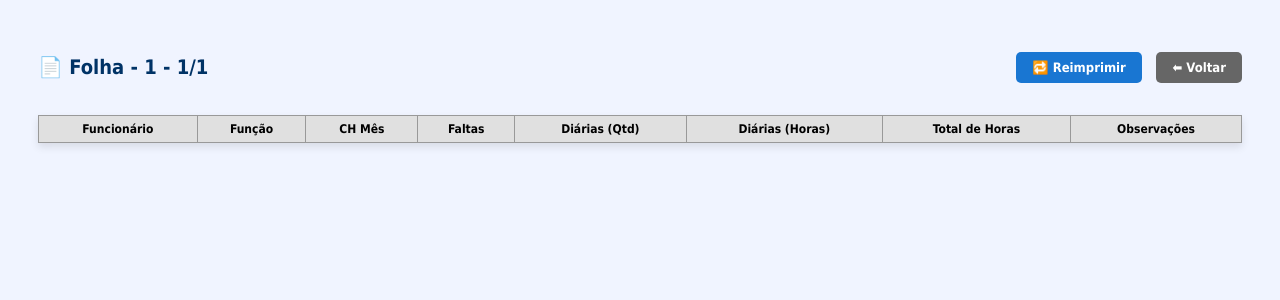
After one commit to amvtec/vitordias, a Django app: page /funcionarios/folha/1/1/1/ in a window 1280 px wide. The commit adds this page. Shown: the top 300 px of the page. Run offline with Django 5.2, Linux system fonts and the light colour scheme; a user stored in the database is signed in; data that the repository does not hold is empty.

Commit message:
Alteracoes nos settings

```diff
--- a/funcionarios/templates/funcionarios/imprimir_folha.html
+++ b/funcionarios/templates/funcionarios/imprimir_folha.html
@@ -223,8 +223,8 @@
                     <th style="width: 4%;">Faltas</th>
                     <th style="width: 5%;">Diárias (Qtd)</th>
                     <th style="width: 5%;">Diárias (Horas)</th>
-                    <th style="width: 5%;">Total de Horas</th>
-                    <th style="width: 16%;">Substituto</th>
+                    <th style="width: 5%;">Total de Horas a Pagar</th>
+                    <th style="width: 16%;">Servidor que foi Substituido</th>
                     <th style="width: 4%;">A. Esp.</th>
                     <th style="width: 4%;">Planej.</th>
                     <th style="width: 25%;">Obs.</th>
@@ -256,7 +256,7 @@
                     <td class="no-print">
                         {% if folha.id %}
                             <a href="{% url 'editar_folha' folha.id %}" class="btn-acoes editar">Editar</a>
-                            <a href="{% url 'excluir_folha' folha.id %}" class="btn-acoes excluir" onclick="return confirm('Deseja excluir este lançamento?')">Excluir</a>
+                            <a href="{% url 'deletar_folha' folha.id %}" class="btn-acoes excluir" onclick="return confirm('Deseja excluir este lançamento?')">Excluir</a>
                         {% else %}
                             <span style="color: #aaa;">Sem lançamento</span>
                         {% endif %}
--- /dev/null
+++ b/funcionarios/templates/funcionarios/ver_folha.html
@@ -0,0 +1,123 @@
+<!DOCTYPE html>
+<html lang="pt-br">
+<head>
+    <meta charset="UTF-8">
+    <title>Folha {{ setor }} - {{ mes }}/{{ ano }}</title>
+    <style>
+        body {
+            font-family: Tahoma, sans-serif;
+            background: #f0f4ff;
+            padding: 30px;
+        }
+
+        .topo {
+            display: flex;
+            justify-content: space-between;
+            align-items: center;
+            margin-bottom: 20px;
+        }
+
+        h2 {
+            color: #003366;
+            font-size: 20px;
+        }
+
+        .btn-reimprimir, .btn-voltar {
+            background-color: #1976d2;
+            color: white;
+            padding: 8px 16px;
+            text-decoration: none;
+            font-size: 13px;
+            border-radius: 5px;
+            font-weight: bold;
+        }
+
+        .btn-reimprimir:hover {
+            background-color: #155a9b;
+        }
+
+        .btn-voltar {
+            background-color: #666;
+            margin-left: 10px;
+        }
+
+        .btn-voltar:hover {
+            background-color: #444;
+        }
+
+        table {
+            width: 100%;
+            border-collapse: collapse;
+            font-size: 12px;
+            background-color: white;
+            box-shadow: 0 4px 8px rgba(0,0,0,0.1);
+            border: 1px solid #ccc;
+        }
+
+        th, td {
+            border: 1px solid #999;
+            padding: 6px 8px;
+            text-align: center;
+        }
+
+        th {
+            background-color: #e0e0e0;
+        }
+
+        td.nome {
+            text-align: left;
+        }
+
+        .total {
+            background-color: #f9f9f9;
+        }
+
+    </style>
+</head>
+<body>
+
+<div class="topo">
+    <h2>📄 Folha - {{ setor }} - {{ mes }}/{{ ano }}</h2>
+    <div>
+        <a href="{% url 'reimprimir_folha' mes ano setor %}" target="_blank" class="btn-reimprimir">🔁 Reimprimir</a>
+        <a href="{% url 'listar_folhas' %}" class="btn-voltar">⬅ Voltar</a>
+    </div>
+</div>
+
+<table>
+    <thead>
+        <tr>
+            <th>Funcionário</th>
+            <th>Função</th>
+            <th>CH Mês</th>
+            <th>Faltas</th>
+            <th>Diárias (Qtd)</th>
+            <th>Diárias (Horas)</th>
+            <th>Total de Horas</th>
+            <th>Observações</th>
+        </tr>
+    </thead>
+    <tbody>
+        {% for folha in folhas %}
+        <tr>
+            <td class="nome">{{ folha.funcionario.nome }}</td>
+            <td>{{ folha.funcionario.funcao }}</td>
+            <td>{{ folha.funcionario.carga_horaria_mensal }}</td>
+            <td>{{ folha.faltas }}</td>
+            <td>{{ folha.diarias_qtd }}</td>
+            <td>{{ folha.diarias_horas|default:"0" }}</td>
+            <td class="total">
+                {% if folha.diarias_horas %}
+                    {{ folha.funcionario.carga_horaria_mensal|add:folha.diarias_horas }}
+                {% else %}
+                    {{ folha.funcionario.carga_horaria_mensal }}
+                {% endif %}
+            </td>
+            <td>{{ folha.observacoes }}</td>
+        </tr>
+        {% endfor %}
+    </tbody>
+</table>
+
+</body>
+</html>
--- a/funcionarios/urls.py
+++ b/funcionarios/urls.py
@@ -8,9 +8,16 @@ urlpatterns = [
     path('imprimir-folha/', views.imprimir_folha, name='imprimir_folha'),
     path('cadastrar-novo-funcionario/', views.cadastrar_novo_funcionario, name='cadastrar_novo_funcionario'),
     path('editar-folha/<int:folha_id>/', views.editar_folha, name='editar_folha'),
-    path('excluir-folha/<int:folha_id>/', views.excluir_folha, name='excluir_folha'),
+    path('deletar-folha/<int:folha_id>/', views.deletar_folha, name='deletar_folha'),
     path('ver-funcionarios/', views.ver_funcionarios, name='ver_funcionarios'),
     path('editar-funcionario/<int:funcionario_id>/', views.editar_funcionario, name='editar_funcionario'),
     path('excluir-funcionario/<int:funcionario_id>/', views.excluir_funcionario, name='excluir_funcionario'),
     path('importar-funcionarios/', views.importar_funcionarios, name='importar_funcionarios'),
+    path('folhas-geradas/', views.listar_folhas, name='ver_folhas'),
+    path('folha/<str:mes>/<int:ano>/<str:setor>/', views.ver_folha_detalhada, name='ver_folha_detalhada'),
+    path('reimprimir/<str:mes>/<int:ano>/<str:setor>/', views.reimprimir_folha, name='reimprimir_folha'),
+
+
+
+
 ]
--- a/funcionarios/views.py
+++ b/funcionarios/views.py
@@ -5,6 +5,8 @@ from django.shortcuts import render, redirect, get_object_or_404
 from datetime import datetime
 from .models import Funcionario
 from django.contrib.auth.decorators import login_required
+from collections import defaultdict
+
 
 
 @login_required
@@ -33,17 +35,21 @@ def selecionar_funcionario(request):
 @login_required
 def lancar_folha_funcionario(request, funcionario_id):
     funcionario = get_object_or_404(Funcionario, id=funcionario_id)
+
     MESES = [
         "Janeiro", "Fevereiro", "Março", "Abril", "Maio", "Junho",
         "Julho", "Agosto", "Setembro", "Outubro", "Novembro", "Dezembro"
     ]
+
+    ANOS = list(range(2024, 2031))
 
     if request.method == 'POST':
         form = FolhaMensalForm(request.POST)
         if form.is_valid():
             folha = form.save(commit=False)
             folha.funcionario = funcionario
-            folha.mes = request.POST.get('mes')  # <-- ESSENCIAL
+            folha.mes = request.POST.get('mes')
+            folha.ano = request.POST.get('ano')
             folha.save()
             return redirect('pagina_inicial')
     else:
@@ -53,6 +59,7 @@ def lancar_folha_funcionario(request, funcionario_id):
         'funcionario': funcionario,
         'form': form,
         'meses': MESES,
+        'anos': ANOS,
     })
 
 
@@ -70,7 +77,6 @@ def imprimir_folha(request):
         setor_selecionado = request.POST.get('setor')
 
         funcionarios = Funcionario.objects.filter(setor=setor_selecionado).order_by('nome')
-        folhas = []
 
         for funcionario in funcionarios:
             folha = FolhaMensal.objects.filter(
@@ -82,33 +88,34 @@ def imprimir_folha(request):
             if folha:
                 folhas.append(folha)
             else:
+                # Folha "falsa" só para exibir dados básicos
                 folha_fake = FolhaMensal(
                     funcionario=funcionario,
                     mes=mes_selecionado,
                     ano=ano_selecionado,
                     faltas='-',
                     diarias_qtd='-',
-                    diarias_horas='-',
+                    diarias_horas=0,
                     servidor_substituto=None,
                     observacoes=''
                 )
+                folha_fake.id = None  # <- evita que gere link de edição
                 folhas.append(folha_fake)
 
     MESES = [
         "Janeiro", "Fevereiro", "Março", "Abril", "Maio", "Junho",
         "Julho", "Agosto", "Setembro", "Outubro", "Novembro", "Dezembro"
     ]
-
-    ANOS = list(range(datetime.now().year, 2031))  # do ano atual até 2030
+    ANOS = list(range(datetime.now().year, 2029 + 1))
 
     return render(request, 'funcionarios/imprimir_folha.html', {
         'meses': MESES,
         'anos': ANOS,
         'folhas': folhas,
         'mes_selecionado': mes_selecionado,
-        'ano_selecionado': int(ano_selecionado) if ano_selecionado else None,
+        'ano_selecionado': ano_selecionado,
         'setor_selecionado': setor_selecionado,
-        'now': datetime.now(),
+        'now': datetime.now()
     })
 
 from .forms import FuncionarioForm
@@ -149,12 +156,15 @@ def editar_folha(request, folha_id):
         'meses': MESES,
     })
 @login_required
-def excluir_folha(request, folha_id):
+def deletar_folha(request, folha_id):
     folha = get_object_or_404(FolhaMensal, id=folha_id)
+
     if request.method == "POST":
         folha.delete()
         return redirect('imprimir_folha')
-    return render(request, 'funcionarios/excluir_folha.html', {'folha': folha})
+
+    return render(request, 'funcionarios/deletar_folha.html', {'folha': folha})
+
 @login_required
 def ver_funcionarios(request):
     funcionarios = Funcionario.objects.all().order_by('nome')
@@ -217,3 +227,57 @@ def importar_funcionarios(request):
             return redirect('importar_funcionarios')
 
     return render(request, 'funcionarios/importar_funcionarios.html')
+
+@login_required
+def listar_folhas(request):
+    folhas = FolhaMensal.objects.select_related('funcionario').all().order_by('ano', 'mes')
+
+    folhas_por_periodo = defaultdict(list)
+    for folha in folhas:
+        periodo = f"{folha.mes}/{folha.ano}"
+        folhas_por_periodo[periodo].append(folha)
+
+    resultado = []
+    for periodo, lista in folhas_por_periodo.items():
+        mes, ano = periodo.split('/')
+        setor = lista[0].funcionario.setor if lista else ''
+        resultado.append({
+            'periodo': periodo,
+            'mes': mes,
+            'ano': ano,
+            'setor': setor,
+            'folhas': lista
+        })
+
+    return render(request, 'funcionarios/listar_folhas.html', {
+        'folhas_por_periodo': resultado
+    })
+
+@login_required
+def ver_folha_detalhada(request, mes, ano, setor):
+    folhas = FolhaMensal.objects.select_related('funcionario').filter(
+        mes=mes, ano=ano, funcionario__setor=setor
+    ).order_by('funcionario__nome')
+
+    return render(request, 'funcionarios/ver_folha.html', {
+        'mes': mes,
+        'ano': ano,
+        'setor': setor,
+        'folhas': folhas
+    })
+
+@login_required
+def reimprimir_folha(request, mes, ano, setor):
+    folhas = FolhaMensal.objects.filter(mes=mes, ano=ano, funcionario__setor=setor).order_by('funcionario__nome')
+    return render(request, 'funcionarios/imprimir_folha.html', {
+        'folhas': folhas,
+        'mes_selecionado': mes,
+        'ano_selecionado': ano,
+        'setor_selecionado': setor,
+        'now': datetime.now(),
+        'meses': [
+            "Janeiro", "Fevereiro", "Março", "Abril", "Maio", "Junho",
+            "Julho", "Agosto", "Setembro", "Outubro", "Novembro", "Dezembro"
+        ],
+        'anos': list(range(2024, 2031))
+    })
```
Also changed, not shown: funcionarios/templates/funcionarios/deletar_folha.html (added, +75 -0 lines), funcionarios/templates/funcionarios/index.html (+42 -39 lines), funcionarios/templates/funcionarios/lancar_folha.html (+7 -2 lines), funcionarios/templates/funcionarios/listar_folhas.html (added, +89 -0 lines).
